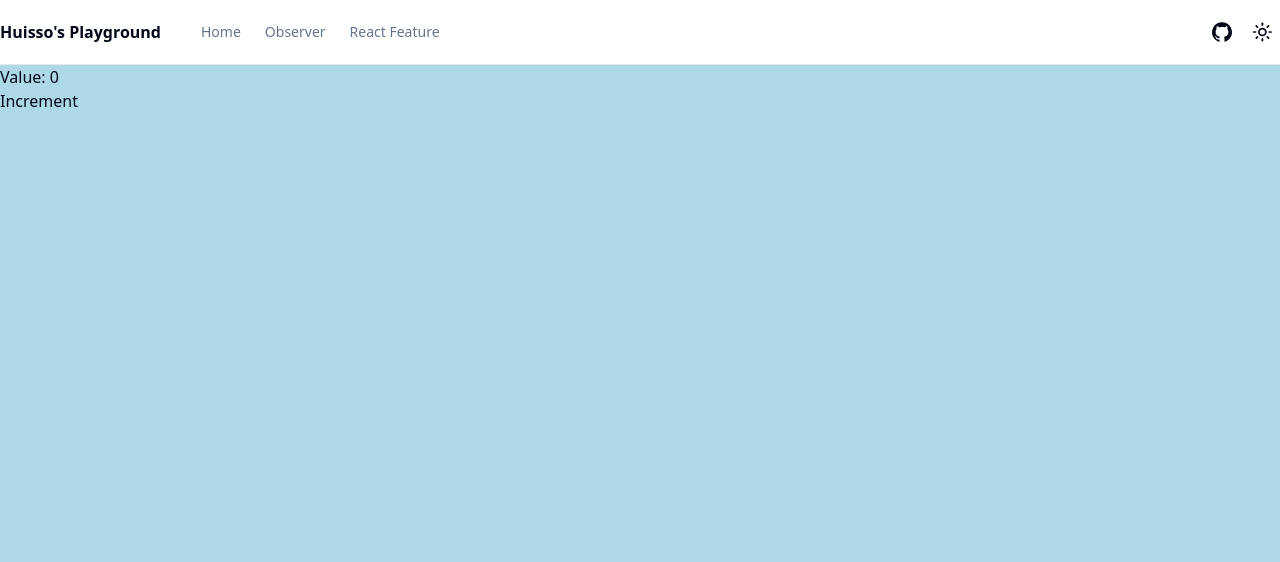
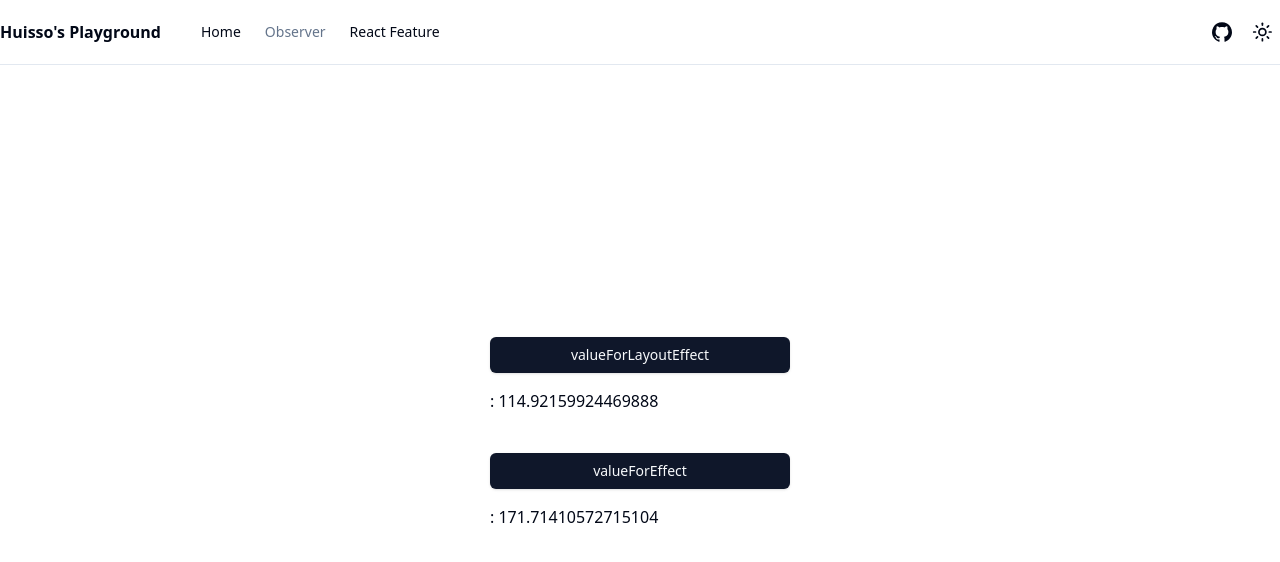
Before and after one commit to huisso97/feature-playground, a Next.js app: page /react-feature/compare-effects in a window 1280 px wide. Shown: the top 562 px of the page. Built offline with nearby package versions, Linux system fonts and the light colour scheme.

Commit message:
feat: useLayoutEffect vs useEffect

```diff
--- a/src/app/layout.tsx
+++ b/src/app/layout.tsx
@@ -1,8 +1,7 @@
 import { SiteHeader } from '@/components/common/site-header';
+import { ThemeProvider } from '@/components/common/theme-provider';
+import QueryClientProvider from '@/query/query-client-provider';
 import './globals.css';
-import { ThemeProvider } from '@/components/common/theme-provider';
-import { cn } from '@/lib/utils';
-import QueryClientProvider from '@/query/query-client-provider';
 
 export default function RootLayout({
   children,
@@ -11,7 +10,7 @@ export default function RootLayout({
 }) {
   return (
     <html lang='ko'>
-      <body className={cn('min-h-screen bg-background font-sans antialiased')}>
+      <body className='min-h-screen bg-background'>
         <QueryClientProvider>
           <ThemeProvider attribute='class' defaultTheme='system' enableSystem>
             <div className='relative flex min-h-screen flex-col'>
--- /dev/null
+++ b/src/app/not-found.tsx
@@ -0,0 +1,11 @@
+import Link from 'next/link';
+
+export default function NotFound() {
+  return (
+    <div className='list-container'>
+      <h2>Not Found</h2>
+      <p>Could not find requested resource</p>
+      <Link href='/'>Return Home</Link>
+    </div>
+  );
+}
--- a/src/app/react-feature/compare-effects/page.tsx
+++ b/src/app/react-feature/compare-effects/page.tsx
@@ -2,30 +2,41 @@
 
 import React, { useEffect, useLayoutEffect, useState } from 'react';
 
+import { Button } from '@/components/ui/button';
+
 const CompareEffects = () => {
-  const [value, setValue] = useState(0);
+  const [valueForLayoutEffect, setValueForLayoutEffect] = useState(0);
+  const [valueForEffect, setValueForEffect] = useState(0);
+
+  useLayoutEffect(() => {
+    if (valueForLayoutEffect === 0) {
+      setValueForLayoutEffect(10 + Math.random() * 200);
+    }
+  }, [valueForLayoutEffect]);
 
   useEffect(() => {
-    console.log('useEffect');
-    // const timer = setTimeout(() => {
-    //   setValue(prev => prev + 1);
-    // }, 1000);
-    // return () => clearTimeout(timer);
-  }, [value]);
-
-  useLayoutEffect(() => {
-    console.log('useLayoutEffect');
-    if (value % 2 === 0) {
-      document.body.style.backgroundColor = 'lightblue';
-    } else {
-      document.body.style.backgroundColor = 'lightcoral';
+    if (valueForEffect === 0) {
+      setValueForEffect(10 + Math.random() * 200);
     }
-  }, [value]);
+  }, [valueForEffect]);
 
   return (
-    <div>
-      <p>Value: {value}</p>
-      <button onClick={() => setValue(value + 1)}>Increment</button>
+    <div className='flex flex-col gap-10'>
+      <div className='flex flex-col gap-4'>
+        <Button
+          onClick={() => setValueForLayoutEffect(0)}
+          className='w-[300px]'
+        >
+          valueForLayoutEffect
+        </Button>
+        <p>: {valueForLayoutEffect}</p>
+      </div>
+      <div className='flex flex-col gap-4'>
+        <Button onClick={() => setValueForEffect(0)} className='w-[300px]'>
+          valueForEffect
+        </Button>
+        <p>: {valueForEffect}</p>
+      </div>
     </div>
   );
 };
--- /dev/null
+++ b/src/app/react-feature/layout.tsx
@@ -0,0 +1,7 @@
+import React from 'react';
+
+const Layout = ({ children }: { children: React.ReactNode }) => {
+  return <div className='list-container'>{children}</div>;
+};
+
+export default Layout;
--- a/src/app/react-feature/page.tsx
+++ b/src/app/react-feature/page.tsx
@@ -4,7 +4,7 @@ import ListCard from '@/components/common/list-card';
 
 const ReactFeature = () => {
   return (
-    <div className='list-container'>
+    <div className='flex flex-col gap-4'>
       <ListCard
         href='/react-feature/compare-effects'
         title='Compare Effects'
--- a/src/components/common/main-nav.tsx
+++ b/src/components/common/main-nav.tsx
@@ -29,7 +29,7 @@ export function MainNav({ items }: MainNavProps) {
                   className={cn(
                     'flex items-center text-sm font-medium text-muted-foreground transition-colors hover:text-foreground/60',
                     item.disabled && 'cursor-not-allowed opacity-80',
-                    pathname === item.href && 'text-foreground',
+                    pathname.includes(item.href) && 'text-foreground',
                   )}
                 >
                   {item.title}
```
